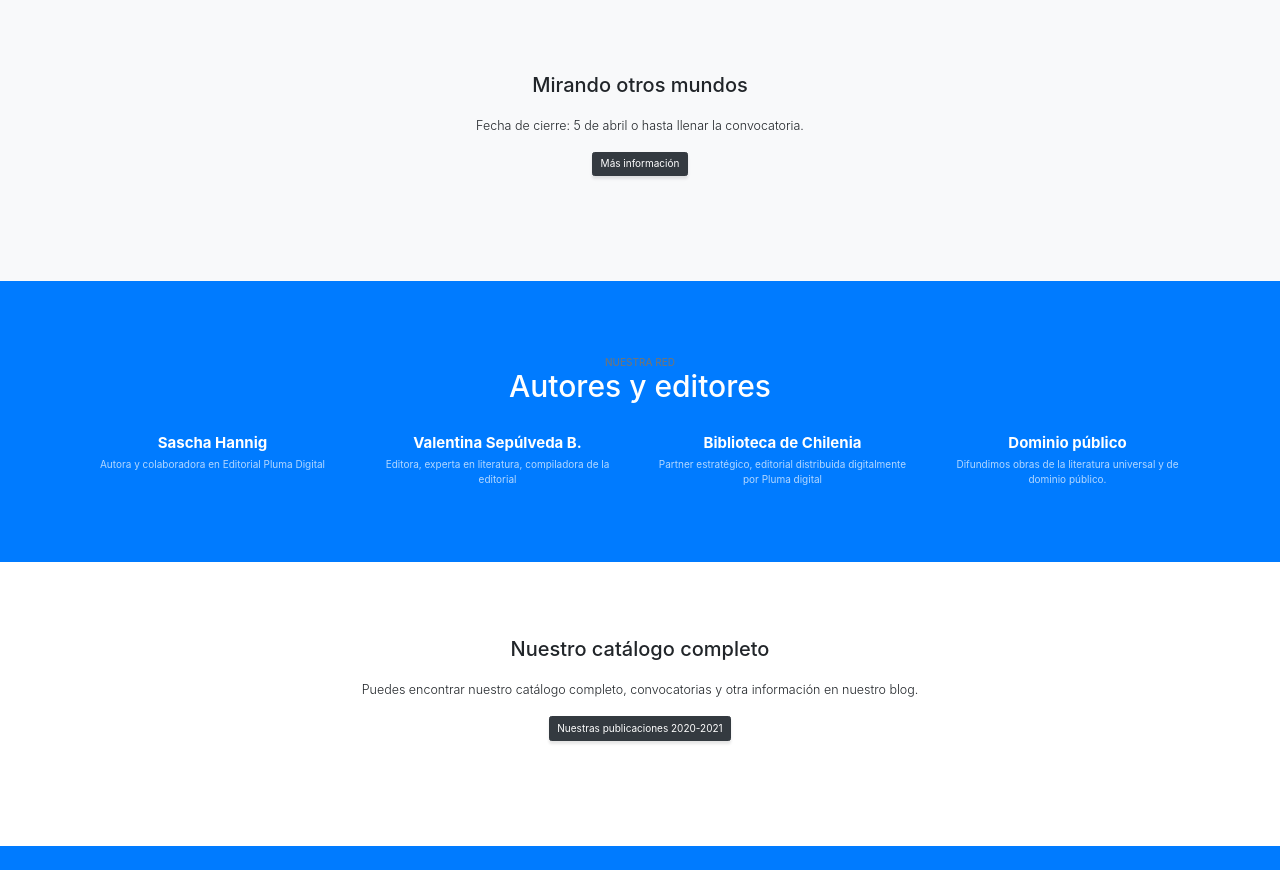
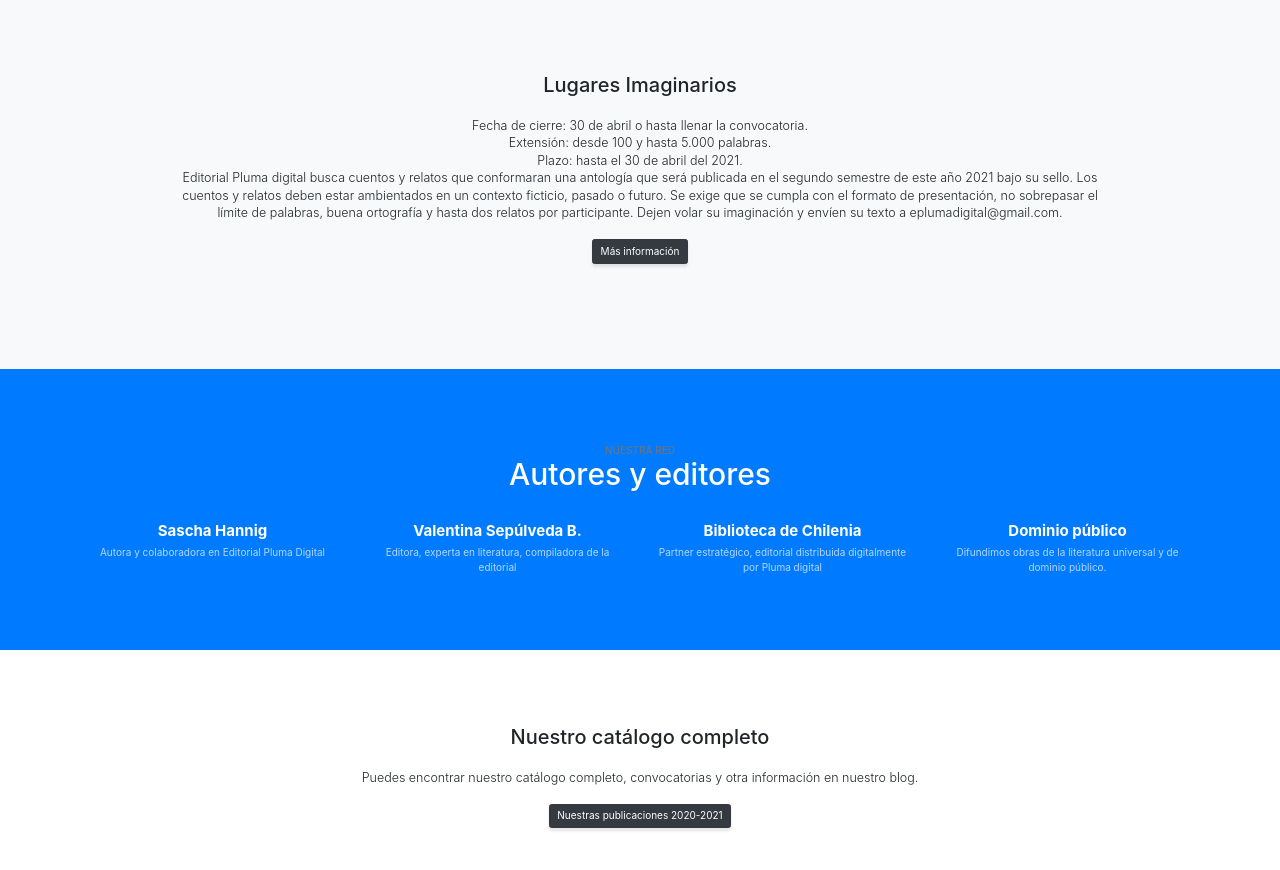
Before and after one commit to Saschannig/eplumadigital, a website with bundled scripts: page index.html in a window 1280 px wide. Shown: the part 2869-3739 px from the top of the page. Built offline with nearby package versions, Linux system fonts and the light colour scheme.

Commit message:
Update index.html

```diff
--- a/index.html
+++ b/index.html
@@ -200,11 +200,17 @@
     <div class="container text-center">
       <div class="row">
         <div class="col-lg-10 mx-auto">
-          <h2>Mirando otros mundos</h2> <br>
-          <p class="lead mb-5">Fecha de cierre: 5 de abril o hasta llenar la convocatoria.
+          <h2>Lugares Imaginarios</h2> <br>
+          <p class="lead mb-5">Fecha de cierre: 30 de abril o hasta llenar la convocatoria.<br>
+            Extensión: desde 100 y hasta 5.000 palabras.
+            <br>
+Plazo: hasta el 30 de abril del 2021.
+<br>
+Editorial Pluma digital busca cuentos y relatos que conformaran una antología que será publicada en el segundo semestre de este año 2021 bajo su sello. Los cuentos y relatos deben estar ambientados en un contexto ficticio, pasado o futuro. Se exige que se cumpla con el formato de presentación, no sobrepasar el límite de palabras, buena ortografía y hasta dos relatos por participante.
+Dejen volar su imaginación y envíen su texto a eplumadigital@gmail.com.
       <br>
        <br>
-          <a class="btn btn-dark btn-xl js-scroll-trigger" href="#medium">Más información</a>
+          <a class="btn btn-dark btn-xl js-scroll-trigger" href="https://medium.com/editorial-pluma-digital/convocatoria-antolog%C3%ADa-lugares-imaginarios-f78a0a481d62">Más información</a>
         </div>
       </div>
     </div>
```
